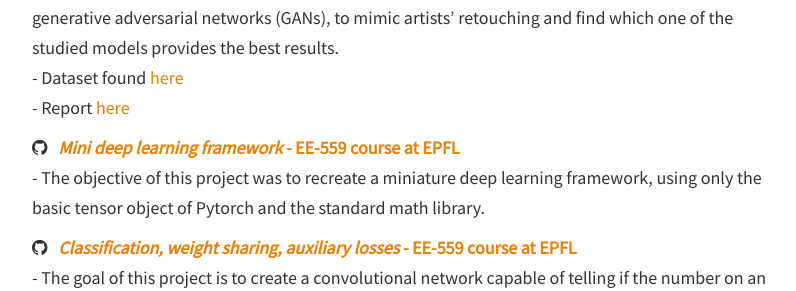
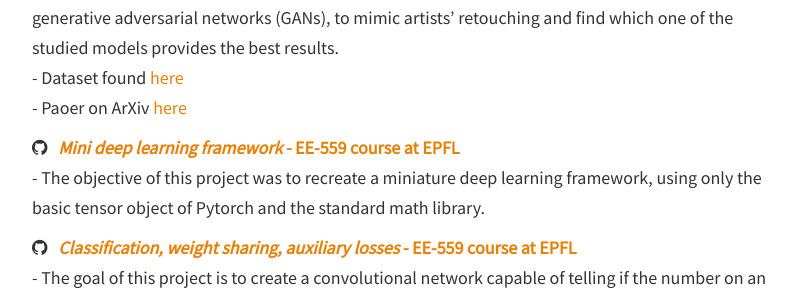
Before and after one commit to samdubuis/personnal_page, a Jekyll site: the page built from projects.html, in a window 1280 px wide and 900 px high, scrolled down 495 px. Shown: the part 164-455 px from the top of the window, without its empty margins (238-1034 px from the left). Built offline with Jekyll 4.4.1, drawn with Linux system fonts in a browser that asks for light colours; nearby versions of some CDN libraries.

Commit message:
added arxiv

```diff
--- a/_includes/projects.html
+++ b/_includes/projects.html
@@ -29,7 +29,7 @@
 			models provides the best results.
 			<br>
 			- Dataset found <a href="https://data.csail.mit.edu/graphics/fivek/">here</a><br>
-			- Report <a href="#">here</a>
+			- Paoer on ArXiv <a href="https://arxiv.org/abs/2006.02921">here</a>
 		</h5>
 
 		<h5>
```
